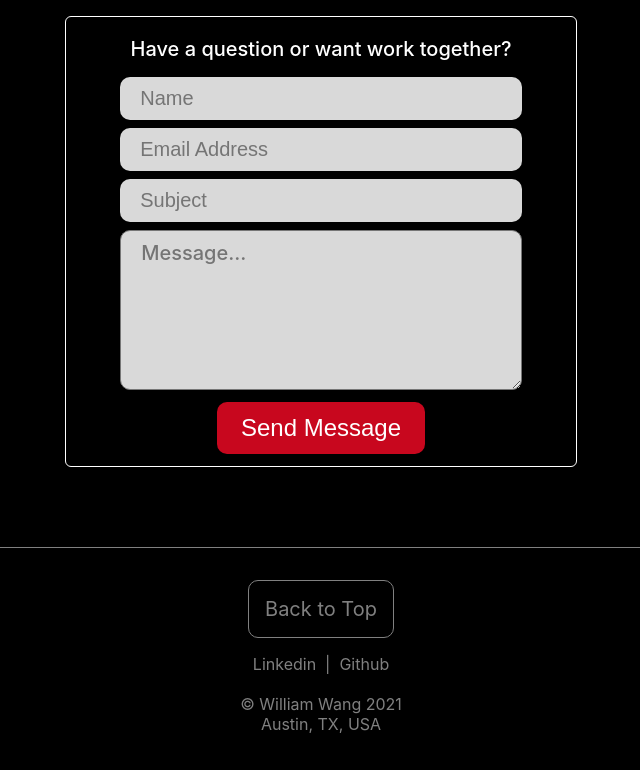
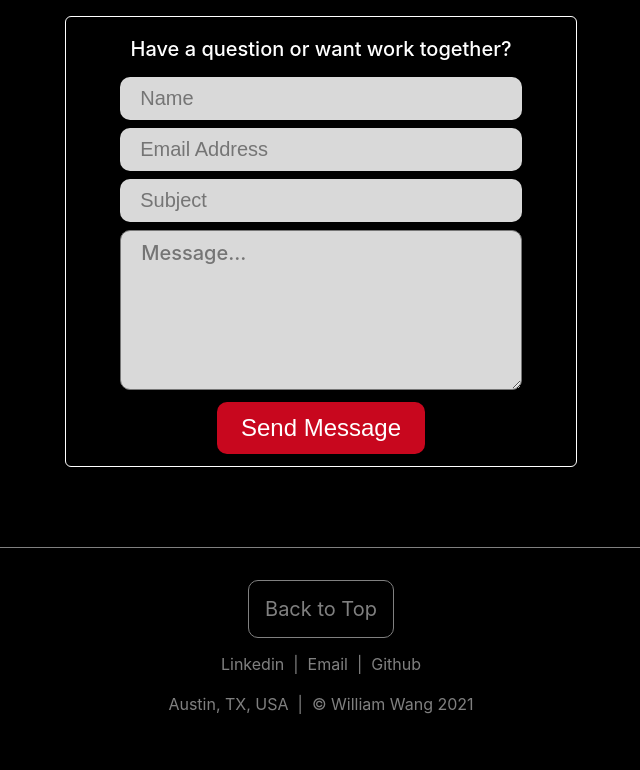
Before and after one commit to wwangcode/resume-website, a Next.js app: page / in a window 1280 px wide. Shown: the part 4675-5445 px from the top of the page, without its empty margins (319-959 px from the left). Built offline with nearby package versions, Linux system fonts and the light colour scheme.

Commit message:
updated footer

```diff
--- a/components/about.js
+++ b/components/about.js
@@ -124,10 +124,10 @@ const List = styled.ul`
     list-style-type: '▹';
     margin: 0 1rem;
 
-    ${Item}&&::before {
-        list-style-type: '▹';
-        color: rgba(236,9,36,1);
-    }
+    // ${Item}::before {
+    //     list-style-type: '▹';
+    //     color: rgba(236,9,36,1);
+    // }
 `;
 
 const ListContainer = styled.div`
--- a/components/footer.js
+++ b/components/footer.js
@@ -9,12 +9,12 @@ const Footer = ({isMobile, scrollTo}) => {
             </ButtonContainer>
             <Link href='https://linkedin.com/in/wwangconnect'>Linkedin</Link>
             &nbsp;&nbsp;|&nbsp;&nbsp;
+            <Link href='mailto:wwangcode@gmail.com'>Email</Link>
+            &nbsp;&nbsp;|&nbsp;&nbsp;
             <Link href='https://github.com/wwangcode'>Github</Link>
             <br />
             <br />
-            &#169; William Wang 2021
-            <br />
-            Austin, TX, USA
+            Austin, TX, USA&nbsp;&nbsp;|&nbsp;&nbsp;&#169;&nbsp;William Wang 2021
         </Container>
     )
 }
@@ -43,7 +43,7 @@ const SeeMore = styled.div`
 
     &:hover {
         border: 1px solid white;
-
+        color: white;
     }
 `;
 
```
